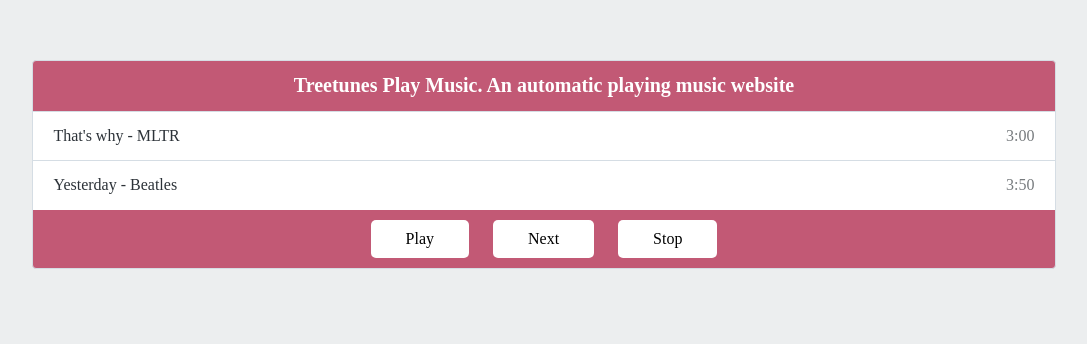
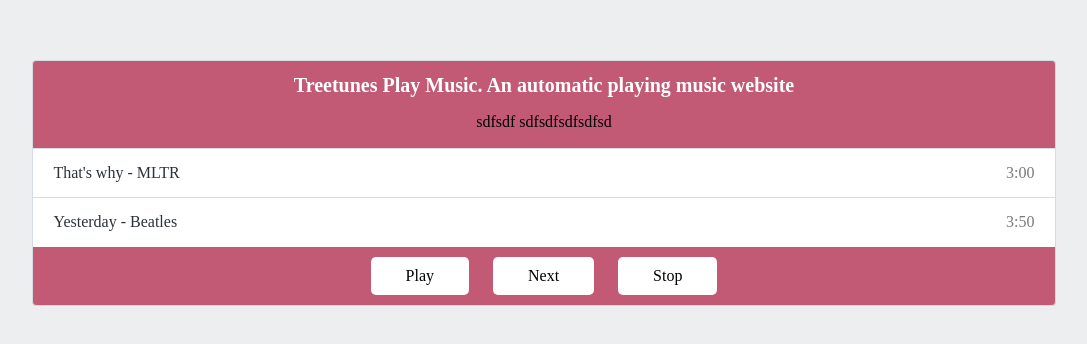
Before and after one commit to nickykiet83/pixeldust, a plain HTML site: page index.html in a window 1280 px wide. Shown: the whole page, without its empty margins (96-1183 px from the left). Drawn offline with nearby package versions, Linux system fonts and the light colour scheme.

Commit message:
Update index.html

```diff
--- a/index.html
+++ b/index.html
@@ -9,7 +9,7 @@
 
     <div>
         <h1>Treetunes Play Music. An automatic playing music website</h1>
-
+        <p>sdfsdf sdfsdfsdfsdfsd</p>
         <ol id="playlist"></ol>
         <button id="play">Play</button>
         <button id="next">Next</button>
```
